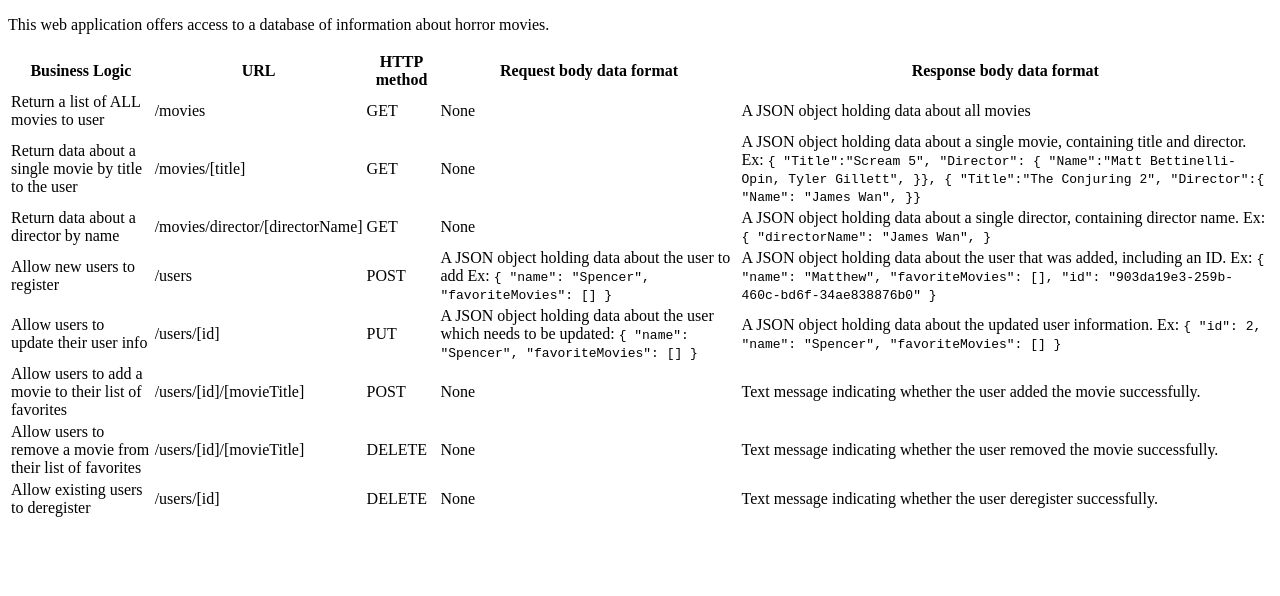
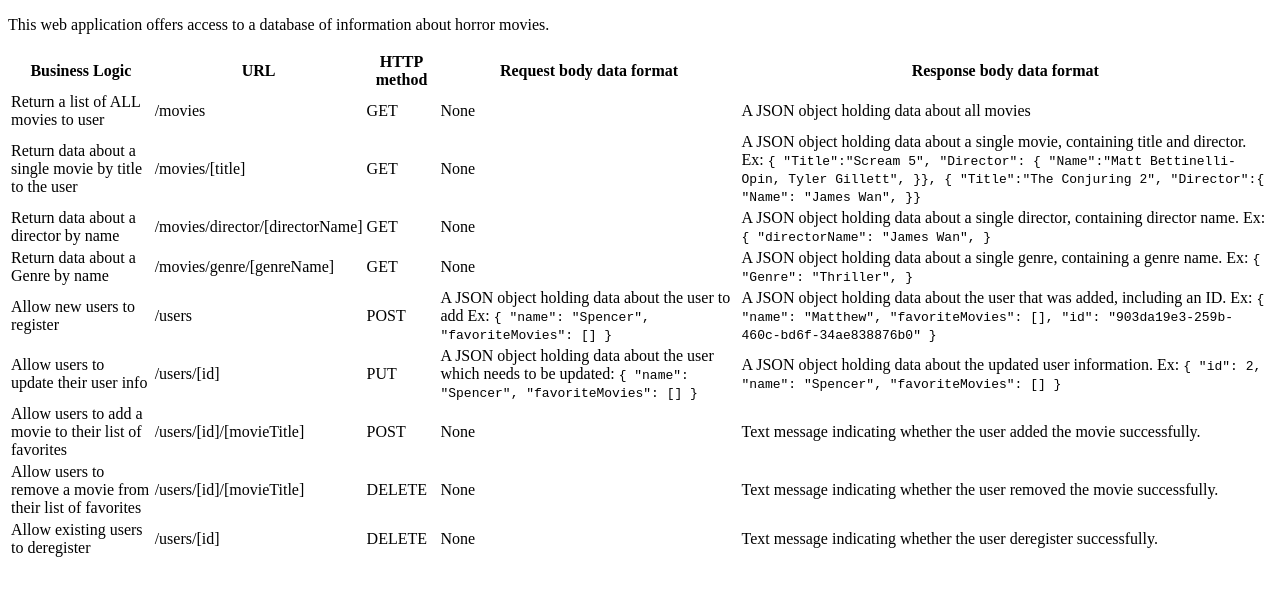
Before and after one commit to Samfreeman98/movie_api, a website: page public/documentation.html in a window 1280 px wide. Drawn offline with Linux system fonts and the light colour scheme.

Commit message:
Add endpoint for genre

```diff
--- a/public/documentation.html
+++ b/public/documentation.html
@@ -62,6 +62,21 @@
           <code>
             {
             "directorName": "James Wan",
+            }
+           </code>
+        </td>
+      </tr>
+      <tr>
+        <td>Return data about a Genre by name</td>
+        <td>/movies/genre/[genreName]</td>
+        <td>GET</td>
+        <td>None</td>
+        <td>
+          A JSON object holding data about a single genre, containing
+          a genre name. Ex:
+          <code>
+            {
+            "Genre": "Thriller",
             }
            </code>
         </td>
```
